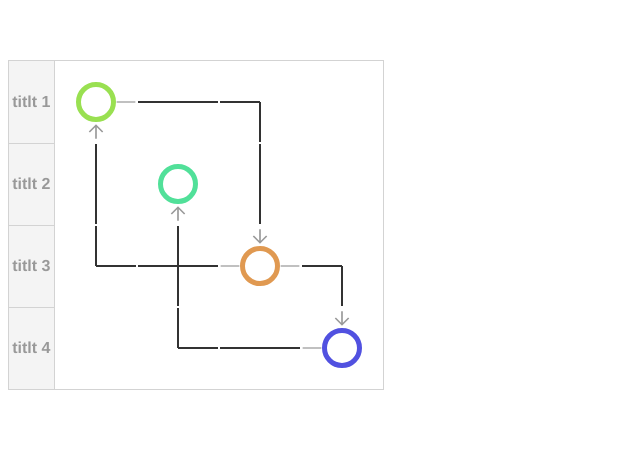
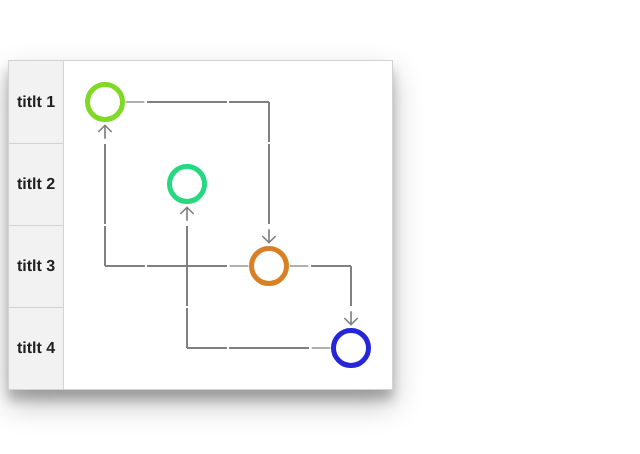
Before and after one commit to MariaPtrv/graph, a Vue app: page / in a window 1280 px wide. Shown: the top 454 px of the page, without its empty margins (0-640 px from the left). Built offline with nearby package versions, Linux system fonts and the light colour scheme.

Commit message:
refactor

```diff
--- a/src/components/processVisualization.vue
+++ b/src/components/processVisualization.vue
@@ -5,7 +5,6 @@
       <tr v-for="(row, serialIndex) in rows" :key="serialIndex">
         <th>{{ row.title }}</th>
         <td v-for="(pos, posIndex) in row.cells" :key="posIndex">
-
           <div :class="{'node-holder': pos.isNode}" :style="cssColor()" v-if="pos.isNode">
             <div class="left-top-corner hidden"></div>
             <div class="top" :class="{hidden: pos.IncomingTop  !== true}"><img src="../assets/arrow.svg" alt="arrow" class="arrow"></div>
@@ -124,28 +123,42 @@ grey #e1e2e5
 dark blue #4981fd
 
 */
+table {
+  box-shadow: 0 14px 28px rgba(0,0,0,0.25), 0 10px 10px rgba(0,0,0,0.22);
+}
 table, th {
   border: 0.5px solid lightgrey;
   border-collapse: collapse;
-
 }
 
 th {
-  padding: 0.2rem;
+  padding: 0.5rem;
   background: #F2F2F2;
-  color: grey;
+  color: rgba(29, 29, 29, 0.99);
+  transition: ease-in-out 0.3s;
+}
+
+tr:hover th{
+  background: rgba(0,0,0,0.1);
+  transition: ease-in-out 0.3s;
+}
+
+tr:hover {
+  background: rgba(0,0,0,0.1);
+  transition: ease-in-out 0.3s;
 }
 
 td {
   height: 5rem;
   width: 5rem;
-
 }
 
 tr {
-  opacity: 0.8;
+  transition: ease-in-out 0.3s;
 }
 
+
+.row-positions { flex: 1}
 .node-holder {
   display: grid;
   width: 100%;
@@ -247,47 +260,47 @@ tr {
 }
 
 .corner .left-top {
-  border-bottom: 1px black solid;
+  border-bottom: 1px grey solid;
 }
 
 .corner .left-bottom {
-  border-top: 1px black solid;
-  border-right: 1px black solid;
+  border-top: 1px grey solid;
+  border-right: 1px grey solid;
 }
 
 .corner .right-bottom {
-  border-left: 1px black solid;
+  border-left: 1px grey solid;
 }
 
 
 .revert-corner .left-top {
-  border-right: 1px black solid;
+  border-right: 1px grey solid;
 }
 
 .revert-corner .right-top {
-  border-bottom: 1px black solid;
-  border-left: 1px black solid;
+  border-bottom: 1px grey solid;
+  border-left: 1px grey solid;
 }
 
 .revert-corner .right-bottom {
-  border-top: 1px black solid;
+  border-top: 1px grey solid;
 }
 
 
 .horizontal-line .left-bottom, .horizontal-line .right-bottom {
-  border-top: 1px black solid;
+  border-top: 1px grey solid;
 }
 
 .horizontal-line .right-top, .horizontal-line .left-top {
-  border-bottom: 1px black solid;
+  border-bottom: 1px grey solid;
 }
 
 .vertical-line .right-bottom, .vertical-line .right-top {
-  border-left: 1px black solid;
+  border-left: 1px grey solid;
 }
 
 .vertical-line .left-top, .vertical-line .left-bottom {
-  border-right: 1px black solid;
+  border-right: 1px grey solid;
 }
 
 .hidden {
```
